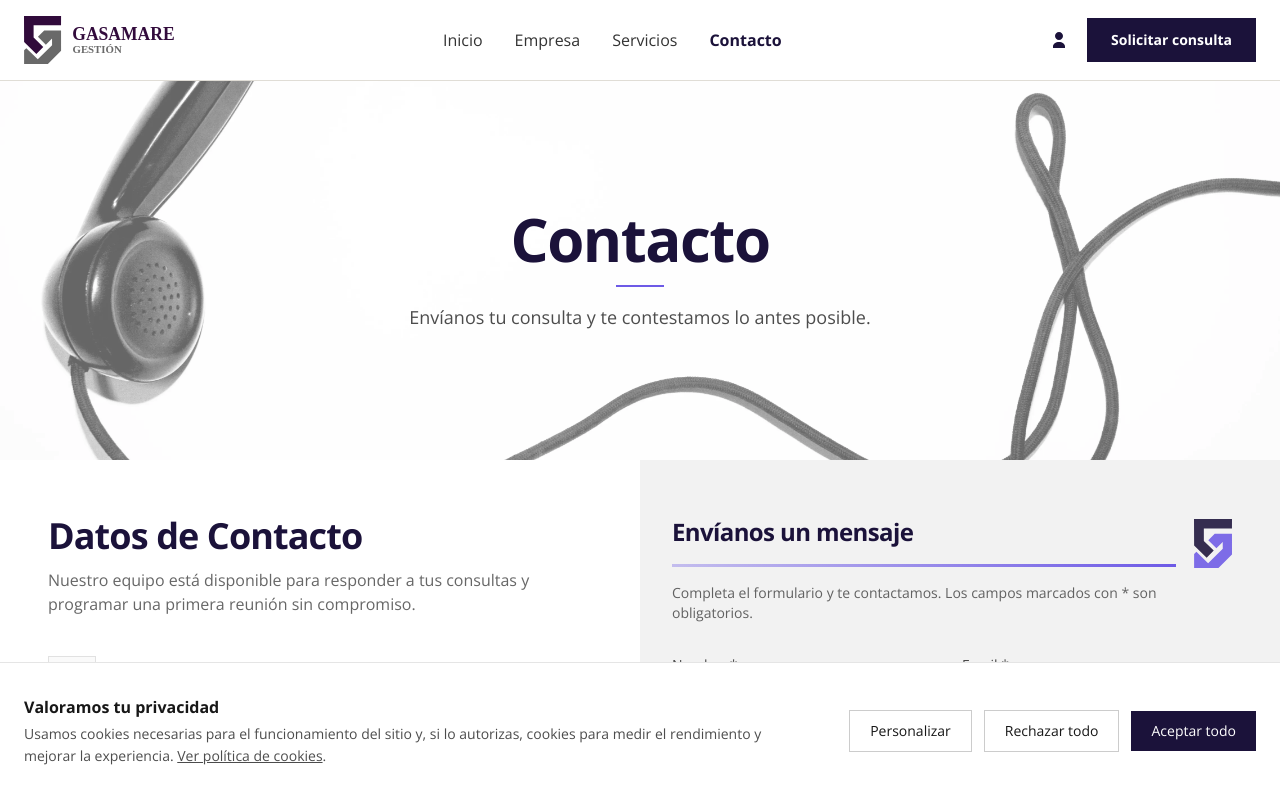
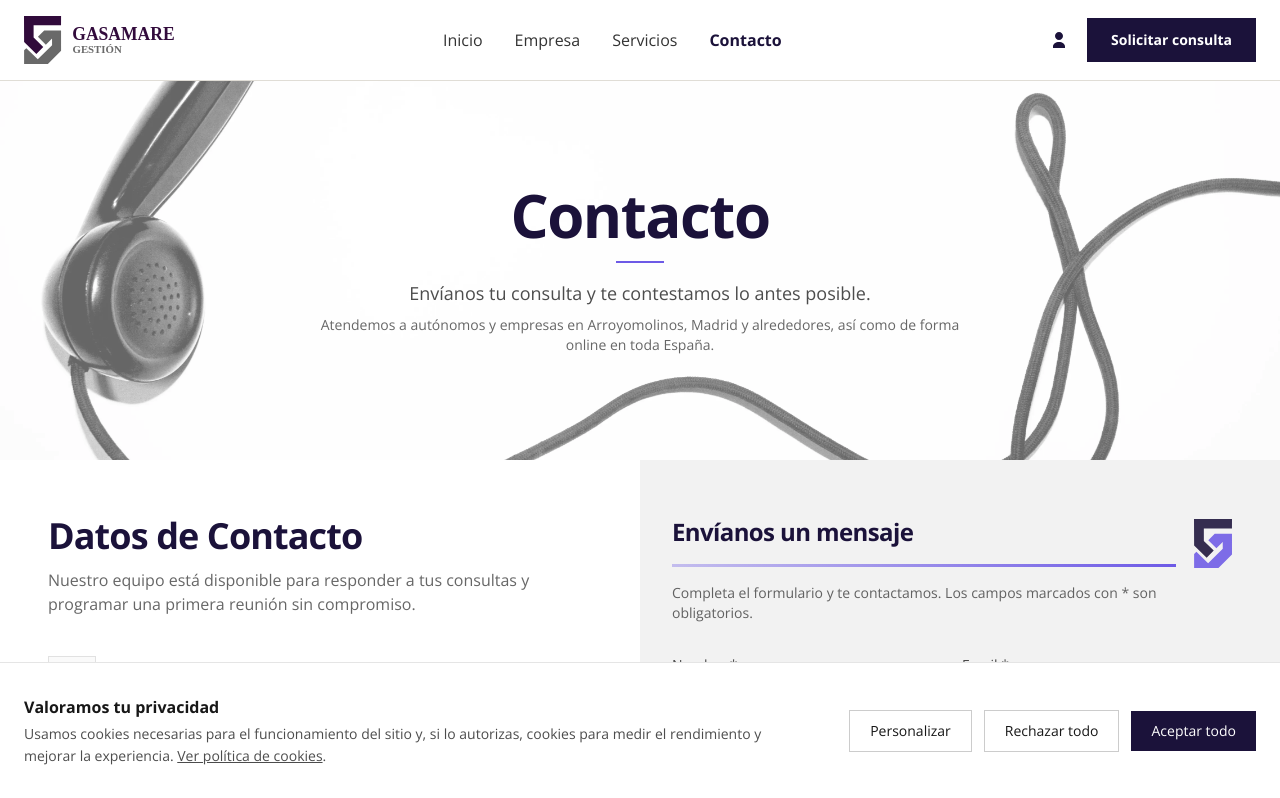
Before and after one commit to luisgasamare-hub/gasamare-web, a Next.js app: page /contacto in a window 1280 px wide. Shown: the top 798 px of the page. Built offline with nearby package versions, Linux system fonts and the light colour scheme.

Commit message:
Añade texto SEO local en contacto

```diff
--- a/app/contacto/page.tsx
+++ b/app/contacto/page.tsx
@@ -64,6 +64,12 @@ export default function ContactoPage() {
             <p className="mt-4 text-base lg:text-lg text-black/70 max-w-2xl mx-auto">
               Envíanos tu consulta y te contestamos lo antes posible.
             </p>
+
+            {/* NUEVO (SEO local) */}
+            <p className="mt-2 text-sm text-black/60 max-w-2xl mx-auto">
+              Atendemos a autónomos y empresas en Arroyomolinos, Madrid y alrededores, así como de
+              forma online en toda España.
+            </p>
           </div>
         </div>
       </section>
```
